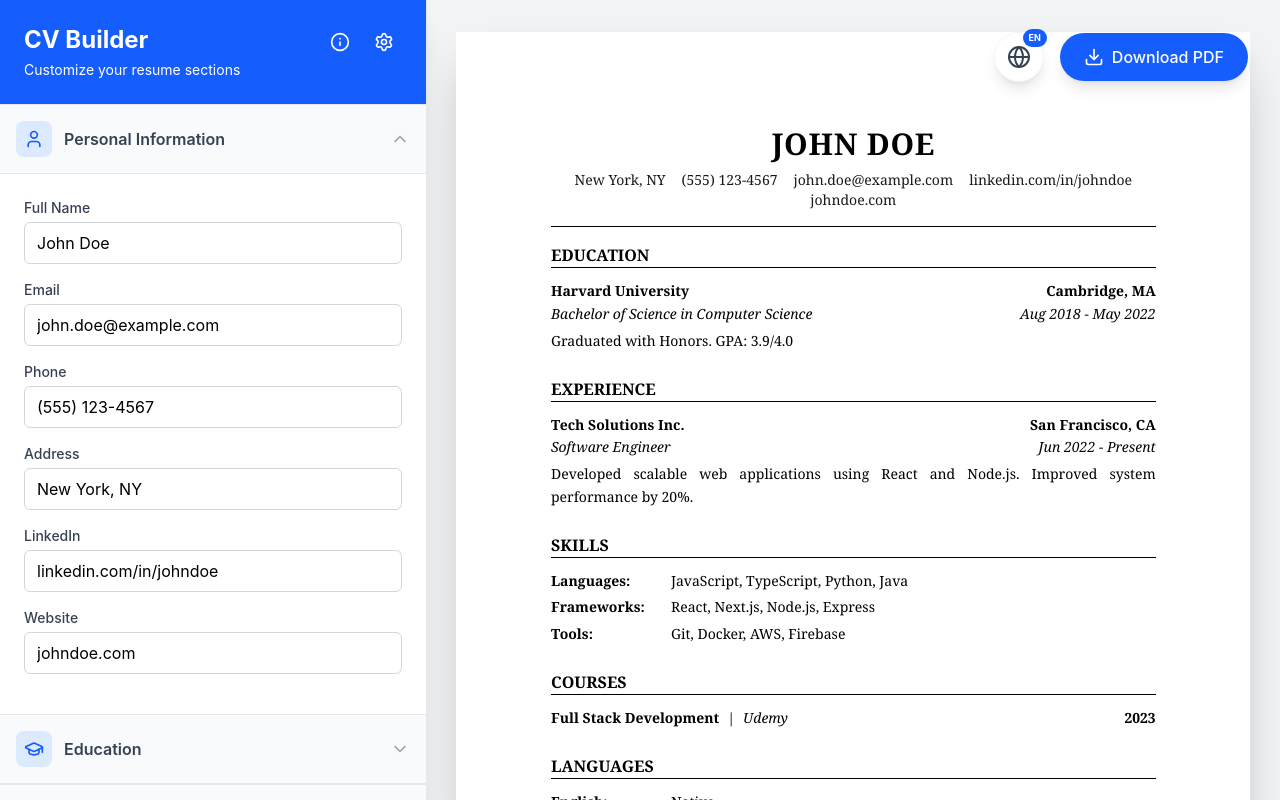
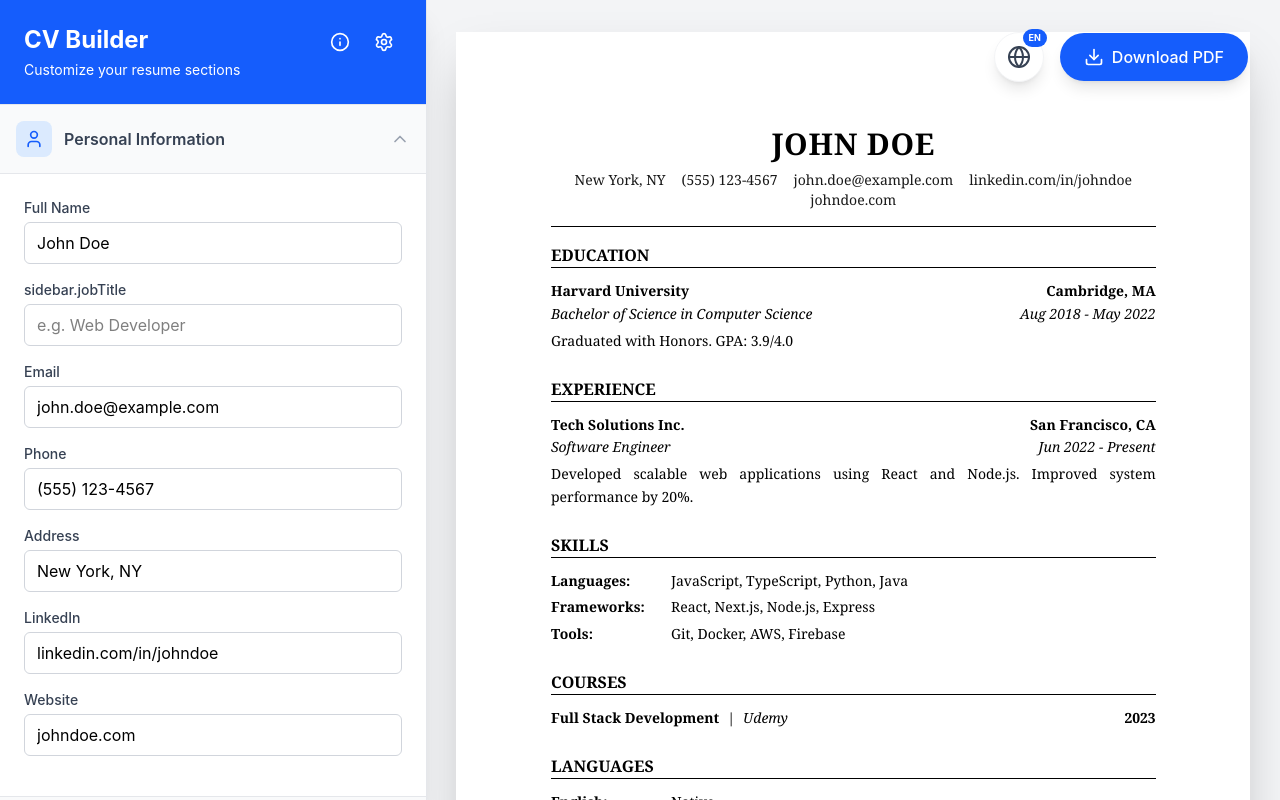
Before and after one commit to Lautaro-R-collins/CV-Builder, a React (Vite) app: page / in a window 1280 px wide. Built offline with nearby package versions, Linux system fonts and the light colour scheme.

Commit message:
add input positon

```diff
--- a/src/components/CV/SideBar.jsx
+++ b/src/components/CV/SideBar.jsx
@@ -116,14 +116,20 @@ const SideBar = () => {
                 label={t('sidebar.fullName')}
                 value={cvData.generalInfo.fullName}
                 onChange={(e) => handleChange(e, 'fullName', 'generalInfo')}
-                placeholder="e.g. John Doe"
+                placeholder="John Doe"
+              />
+              <InputGroup
+                label={t('sidebar.jobTitle')}
+                value={cvData.generalInfo.jobTitle}
+                onChange={(e) => handleChange(e, 'jobTitle', 'generalInfo')}
+                placeholder="e.g. Web Developer"
               />
               <InputGroup
                 label={t('sidebar.email')}
                 type="email"
                 value={cvData.generalInfo.email}
                 onChange={(e) => handleChange(e, 'email', 'generalInfo')}
-                placeholder="e.g. john@example.com"
+                placeholder="john.doe@example.com"
               />
               <InputGroup
                 label={t('sidebar.phone')}
```
